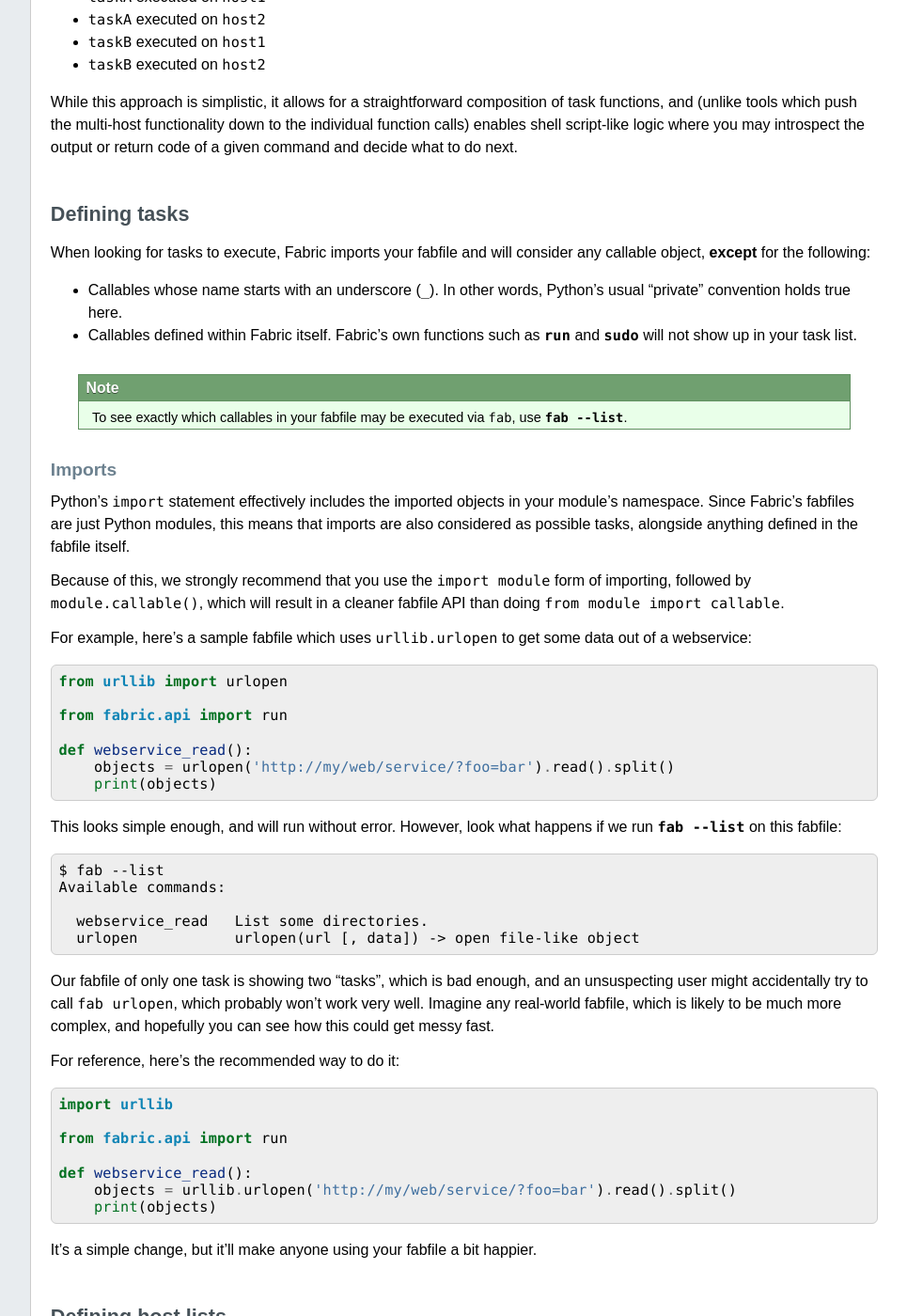
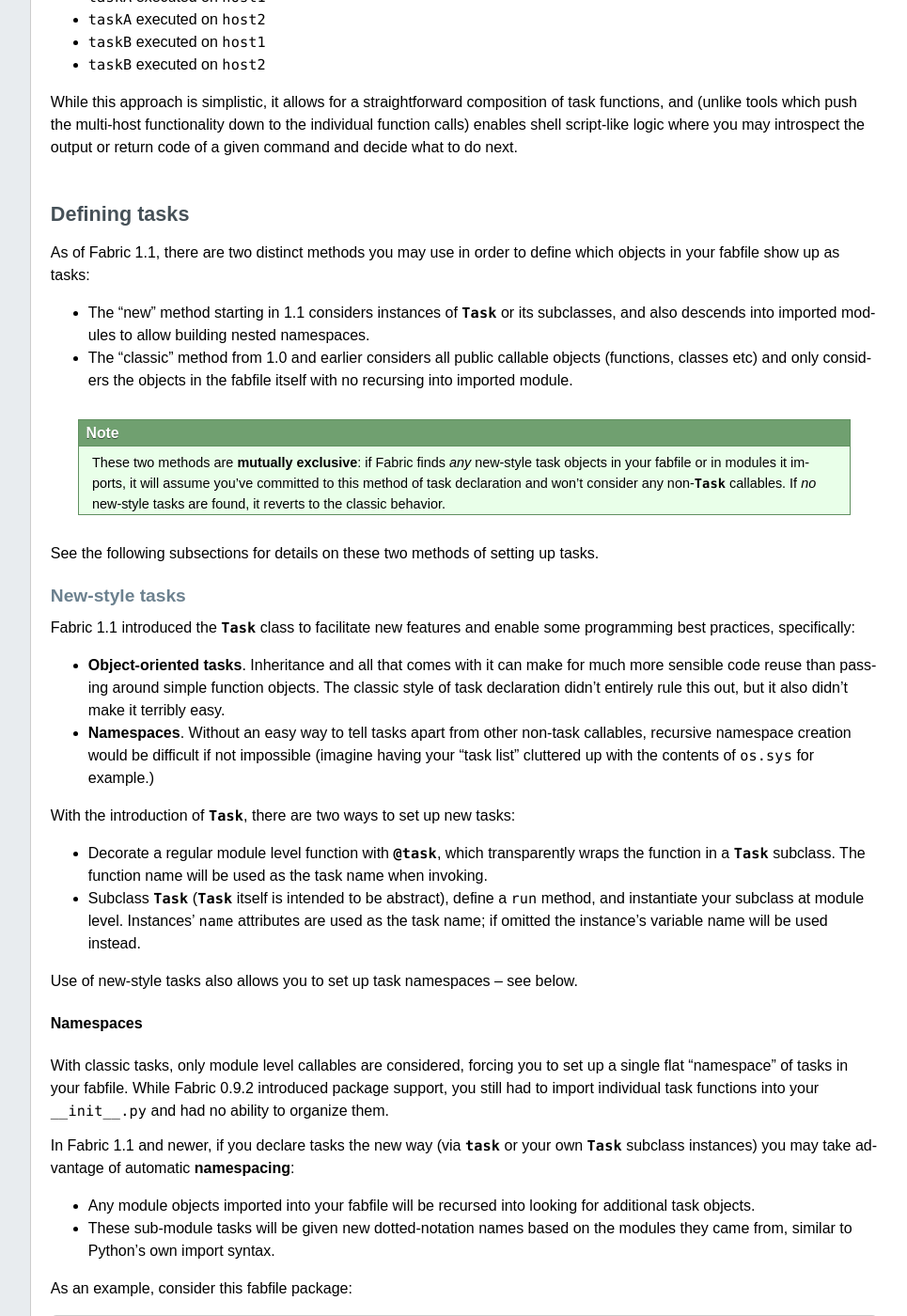
Before and after one commit to fabric/fabric, a Sphinx documentation site: the page built from docs/usage/execution.rst, in a window 1280 px wide and 1400 px high, scrolled down 1048 px. Shown: the whole window at 94% size, without its empty margins (224-1189 px from the left). Built offline with Sphinx 7.4.7, drawn with Linux system fonts in a browser that asks for light colours; the version number could not be read and is left out; some of the changed text lies outside the part shown.

Commit message:
WIP re #76.
TODO:
* Figure out package-related stuff -- remind self how vanilla Python
  package recursive imports work, make sure it's applied consistently
  (re namespacing)
* Update code to be consistent with new docs
* Ensure changelog, AUTHORS updated

```diff
--- /dev/null
+++ b/docs/api/core/tasks.rst
@@ -0,0 +1,6 @@
+=====
+Tasks
+=====
+
+.. automodule:: fabric.tasks
+    :members:
--- a/docs/usage/execution.rst
+++ b/docs/usage/execution.rst
@@ -72,8 +72,102 @@
 Defining tasks
 ==============
 
-When looking for tasks to execute, Fabric imports your fabfile and will
-consider any callable object, **except** for the following:
+As of Fabric 1.1, there are two distinct methods you may use in order to define
+which objects in your fabfile show up as tasks:
+
+* The "new" method starting in 1.1 considers instances of `~fabric.tasks.Task`
+  or its subclasses, and also descends into imported modules to allow building
+  nested namespaces.
+* The "classic" method from 1.0 and earlier considers all public callable
+  objects (functions, classes etc) and only considers the objects in the
+  fabfile itself with no recursing into imported module.
+
+.. note::
+    These two methods are **mutually exclusive**: if Fabric finds *any*
+    new-style task objects in your fabfile or in modules it imports, it will
+    assume you've committed to this method of task declaration and won't
+    consider any non-`~fabric.tasks.Task` callables. If *no* new-style tasks
+    are found, it reverts to the classic behavior.
+
+See the following subsections for details on these two methods of setting up
+tasks.
+
+New-style tasks
+---------------
+
+Fabric 1.1 introduced the `~fabric.tasks.Task` class to facilitate new features
+and enable some programming best practices, specifically:
+
+* **Object-oriented tasks**. Inheritance and all that comes with it can make
+  for much more sensible code reuse than passing around simple function
+  objects.  The classic style of task declaration didn't entirely rule this
+  out, but it also didn't make it terribly easy.
+* **Namespaces**. Without an easy way to tell tasks apart from other non-task
+  callables, recursive namespace creation would be difficult if not impossible
+  (imagine having your "task list" cluttered up with the contents of ``os.sys``
+  for example.)
+
+With the introduction of `~fabric.tasks.Task`, there are two ways to set up new tasks:
+
+* Decorate a regular module level function with `@task
+  <~fabric.decorators.task>`, which transparently wraps the function in a
+  `~fabric.tasks.Task` subclass. The function name will be used as the task
+  name when invoking.
+* Subclass `~fabric.tasks.Task` (`~fabric.tasks.Task` itself is intended to be
+  abstract), define a ``run`` method, and instantiate your subclass at module
+  level. Instances' ``name`` attributes are used as the task name; if omitted
+  the instance's variable name will be used instead.
+
+Use of new-style tasks also allows you to set up task namespaces -- see below.
+
+Namespaces
+~~~~~~~~~~
+
+With classic tasks, only module level callables are considered, forcing you to set up a single flat "namespace" of tasks in your fabfile. While Fabric 0.9.2 introduced package support, you still had to import individual task functions into your ``__init__.py`` and had no ability to organize them.
+
+In Fabric 1.1 and newer, if you declare tasks the new way (via `~fabric.decorators.task` or your own `~fabric.tasks.Task` subclass instances) you may take advantage of automatic **namespacing**:
+
+* Any module objects imported into your fabfile will be recursed into looking for additional task objects.
+* These sub-module tasks will be given new dotted-notation names based on the modules they came from, similar to Python's own import syntax.
+
+As an example, consider this fabfile package::
+
+    .
+    ├── __init__.py
+    ├── db
+    │   ├── __init__.py
+    │   ├── fixtures.py
+    │   └── migrate.py
+    ├── lb.py
+
+Given the following task declarations:
+
+* ``__init__.py`` declares a new-style task named ``deploy`` and the line ``import db, lb``
+* ``db/__init__.py`` is empty (just serving as the Python package signifier)
+* ``db/fixtures.py`` declares ``load`` and ``dump``.
+* ``db/migrate.py`` declares ``up`` and ``down``.
+* ``lb.py`` contains ``add_backend``.
+
+you'd end up with the following list of tasks from ``fab --list``::
+
+    deploy
+    db.fixtures.load
+    db.fixtures.dump
+    db.migrate.up
+    db.migrate.down
+    lb.add_backend
+
+Note that the base ``__init__.py`` had to explicitly import the other modules.
+This represents a small amount of boilerplate on your part, but also allows
+explicit control, e.g. if you were to import third party fabfiles not residing
+in your own package, or wanted some submodules to remain partly private (e.g.
+for use with ``fab -f`` only.)
+
+Classic tasks
+-------------
+
+When no new-style `~fabric.tasks.Task`-based tasks are found, Fabric will
+consider any callable object found in your fabfile, **except** the following:
 
 * Callables whose name starts with an underscore (``_``). In other words,
   Python's usual "private" convention holds true here.
@@ -87,12 +181,12 @@
     use :option:`fab --list <-l>`.
 
 Imports
--------
+~~~~~~~
 
 Python's ``import`` statement effectively includes the imported objects in your
 module's namespace. Since Fabric's fabfiles are just Python modules, this means
-that imports are also considered as possible tasks, alongside anything defined
-in the fabfile itself.
+that imports are also considered as possible classic-style tasks, alongside
+anything defined in the fabfile itself.
 
 Because of this, we strongly recommend that you use the ``import module`` form
 of importing, followed by ``module.callable()``, which will result in a cleaner
```
Also changed, not shown: 1 other file.
